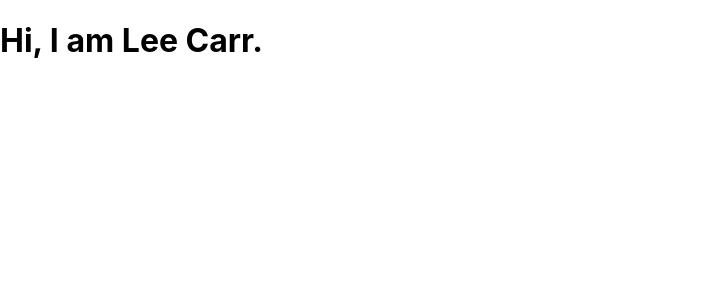
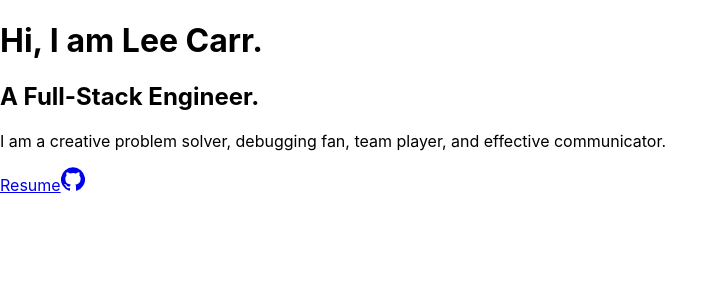
Before and after one commit to Lee6413/Portfolio, a React (Create React App) app: page / in a window 1280 px wide. Shown: the top 300 px of the page, without its empty margins (0-726 px from the left). Built offline with nearby package versions, Linux system fonts and the light colour scheme.

Commit message:
progress is being made

```diff
--- a/package.json
+++ b/package.json
@@ -3,6 +3,8 @@
   "version": "0.1.0",
   "private": true,
   "dependencies": {
+    "@material-ui/core": "^4.12.3",
+    "@material-ui/icons": "^4.11.2",
     "@testing-library/jest-dom": "^5.16.2",
     "@testing-library/react": "^12.1.3",
     "@testing-library/user-event": "^13.5.0",
--- a/src/components/Info/info.js
+++ b/src/components/Info/info.js
@@ -1,5 +1,6 @@
 import { useEffect } from "react";
-// import GitHubIcon from '@material-ui/icons/GitHub'
+import GitHubIcon from '@material-ui/icons/GitHub'
+import EmailIcon from '@material-ui/icons/Email';
 // import LinkedInIcon from '@material-ui/icons/LinkedIn'
 // import { HiOutlineMail } from 'react-icons/fa'
 // import { FaAngellist } from 'react-icons/fa'
@@ -9,7 +10,7 @@ import 'aos/dist/aos.css'
 import './info.css'
 
 const Info = () => {
-  const { name, title, email, phone, city, description, linkedin, github } = info
+  const { name, title, description, resume, contact } = info
 
   useEffect(() => {
     Aos.init({ duration: 1500 })
@@ -22,6 +23,37 @@ const Info = () => {
           Hi, I am <span className='info-name'>{name}.</span>
         </h1>
       )}
+
+      {title && <h2 className='info_title'>A {title}.</h2>}
+
+      {description && <p className='info_desc'>{description}</p>}
+
+      <div classNmae='info_contact center'>
+
+        {resume && (
+          <a href='/Test-Resume.PDF' target='_blank'>
+            <span type='button' className='btn btn-outline'>
+              Resume
+            </span>
+          </a>
+        )}
+
+        {contact && (
+          <>
+            {contact.github && (
+              <a
+                href={contact.github}
+                target='_blank'
+                rel='noreferrer'
+                aria-label='github'
+                className='link link--icon first--link'
+              >
+                <GitHubIcon />
+              </a>
+            )}
+          </>
+        )}
+      </div>
     </div>
   )
 }
--- a/src/context/appendix.js
+++ b/src/context/appendix.js
@@ -1,12 +1,15 @@
 const info = {
   name: "Lee Carr",
   title: "Full-Stack Engineer",
-  email: "jarumlcarr@gmail.com",
-  phone: "+1 951 956 9623",
+  description: "I am a creative problem solver, debugging fan, team player, and effective communicator.",
+  resume: 'https://example.com',
   city: "Riverside, CA",
-  description: "I am a creative problem solver, debugging fan, team player, and effective communicator.",
-  linkedin: "https://www.linkedin.com/in/lee-carr/",
-  github: "https://github.com/Lee6413",
+  contact: {
+    email: "jarumlcarr@gmail.com",
+    phone: "+1 951 956 9623",
+    linkedin: "https://www.linkedin.com/in/lee-carr/",
+    github: "https://github.com/Lee6413"
+  },
 }
 
 export { info }
```
Also changed, not shown: 2 other files (tests, documents, lock files or other folders).
